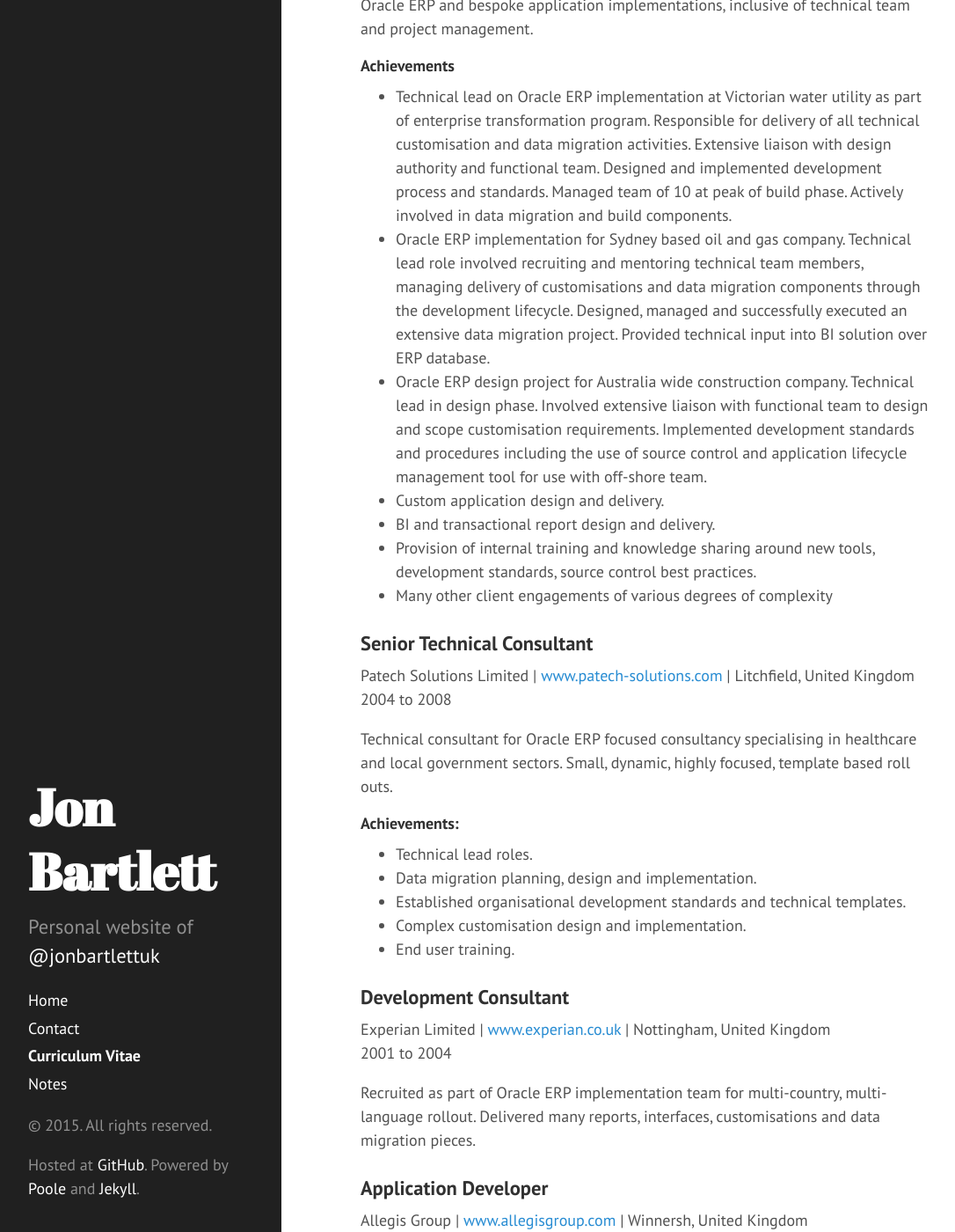
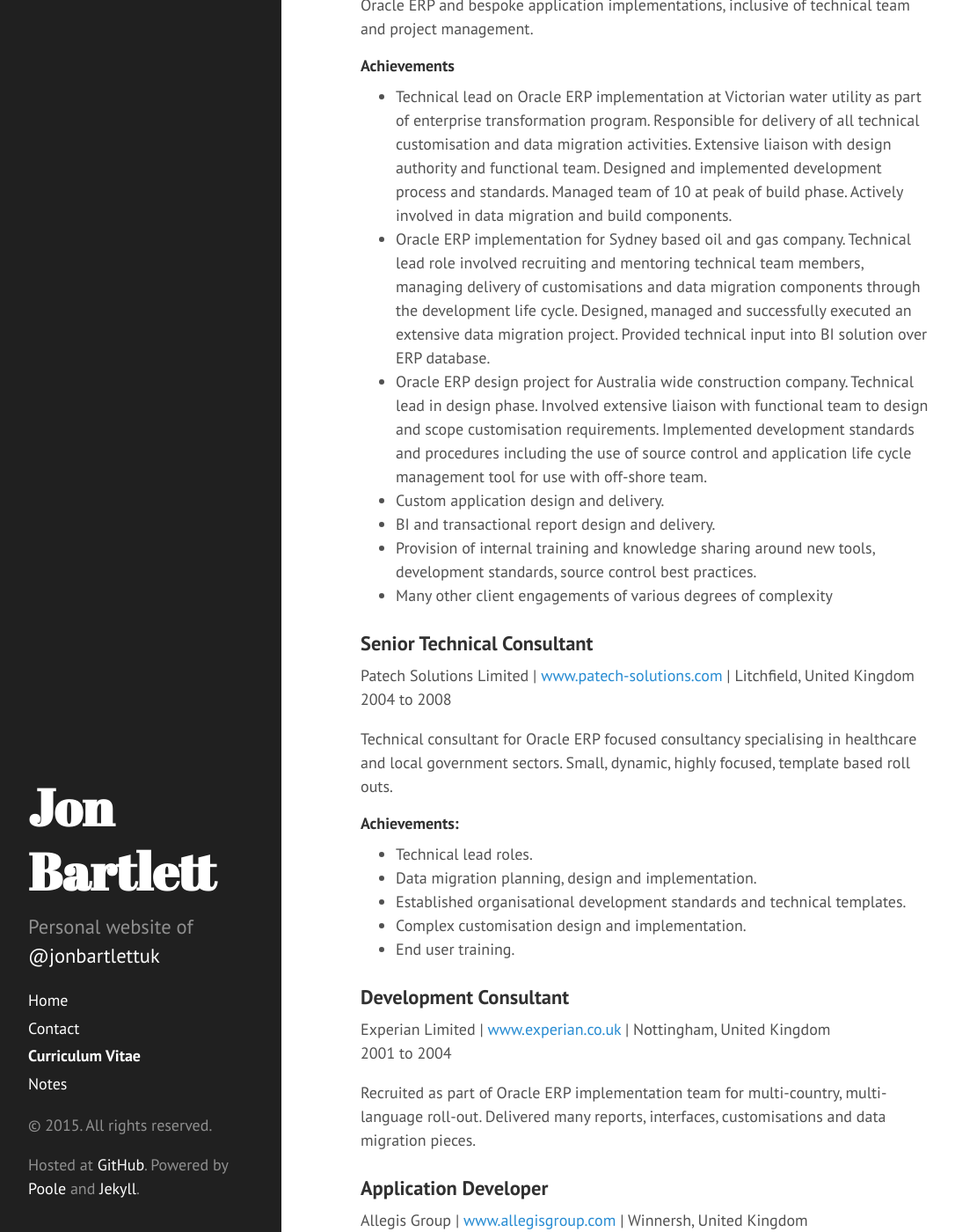
Before and after one commit to jonbartlett/jonbartlett.github.io, a Jekyll site: the page built from cv.md, in a window 1280 px wide and 1400 px high, scrolled down 1262 px. Shown: the whole window at 88% size, without its empty margins (4-1090 px from the left). Built offline with Jekyll 4.4.1, drawn with Linux system fonts in a browser that asks for light colours; Markdown is read by kramdown in place of the engine named in the settings; some of the changed text lies outside the part shown.

```diff
--- a/cv.md
+++ b/cv.md
@@ -38,8 +38,8 @@ UXC Red Rock is the largest independent provider of Oracle consulting services i
 
 #### Achievements
 * Technical lead on Oracle ERP implementation at Victorian water utility as part of enterprise transformation program. Responsible for delivery of all technical customisation and data migration activities. Extensive liaison with design authority and functional team. Designed and implemented development process and standards. Managed team of 10 at peak of build phase. Actively involved in data migration and build components.
-* Oracle ERP implementation for Sydney based oil and gas company. Technical lead role involved recruiting and mentoring technical team members, managing delivery of customisations and data migration components through the development lifecycle. Designed, managed and successfully executed an extensive data migration project. Provided technical input into BI solution over ERP database.
-* Oracle ERP design project for Australia wide construction company. Technical lead in design phase. Involved extensive liaison with functional team to design and scope customisation requirements. Implemented development standards and procedures including the use of source control and application lifecycle management tool for use with off-shore team.
+* Oracle ERP implementation for Sydney based oil and gas company. Technical lead role involved recruiting and mentoring technical team members, managing delivery of customisations and data migration components through the development life cycle. Designed, managed and successfully executed an extensive data migration project. Provided technical input into BI solution over ERP database.
+* Oracle ERP design project for Australia wide construction company. Technical lead in design phase. Involved extensive liaison with functional team to design and scope customisation requirements. Implemented development standards and procedures including the use of source control and application life cycle management tool for use with off-shore team.
 * Custom application design and delivery.
 * BI and transactional report design and delivery.
 * Provision of internal training and knowledge sharing around new tools, development standards, source control best practices.
@@ -63,7 +63,7 @@ Technical consultant for Oracle ERP focused consultancy specialising in healthca
 Experian Limited | [www.experian.co.uk](http://www.experian.co.uk) | Nottingham, United Kingdom
 2001 to 2004
 
-Recruited as part of Oracle ERP implementation team for multi-country, multi-language rollout. Delivered many reports, interfaces, customisations and data migration pieces.
+Recruited as part of Oracle ERP implementation team for multi-country, multi-language roll-out. Delivered many reports, interfaces, customisations and data migration pieces.
 
 ### Application Developer
 Allegis Group | [www.allegisgroup.com](http://www.allegisgroup.com) | Winnersh, United Kingdom
```
Also changed, not shown: other parts of cv.md (+1 -1 lines), _posts/2014-09-30-dave-yates-frame-building.md (+1 -1 lines).
